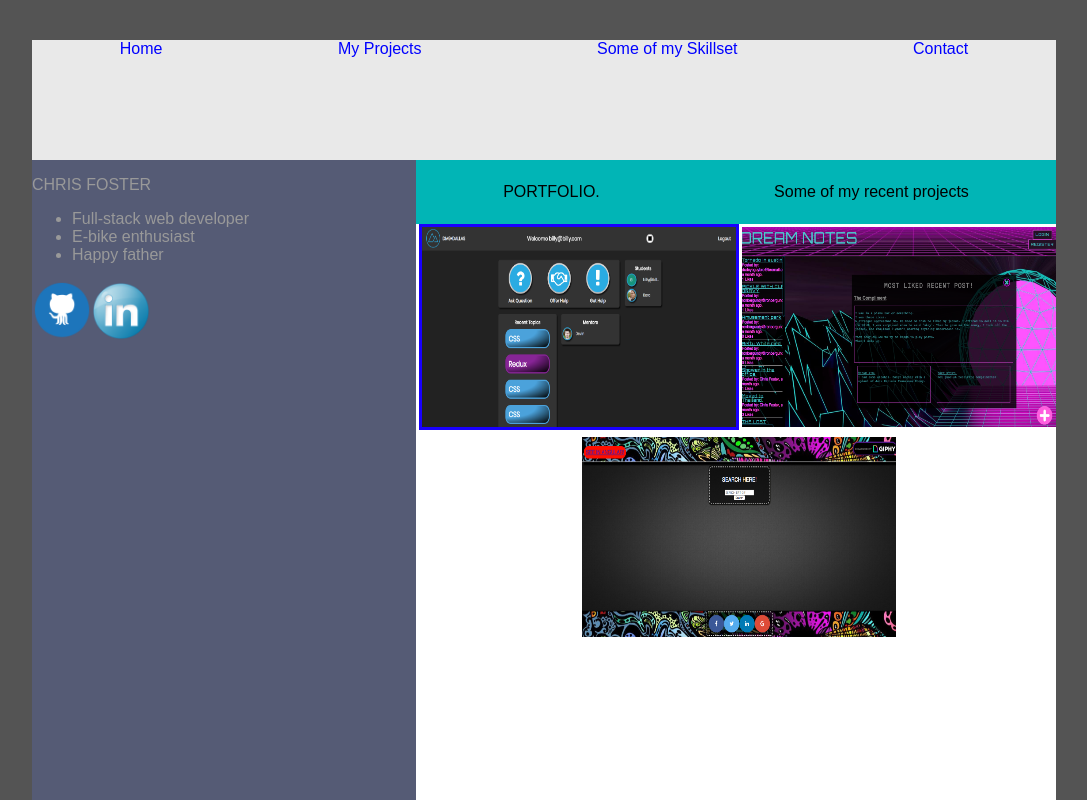
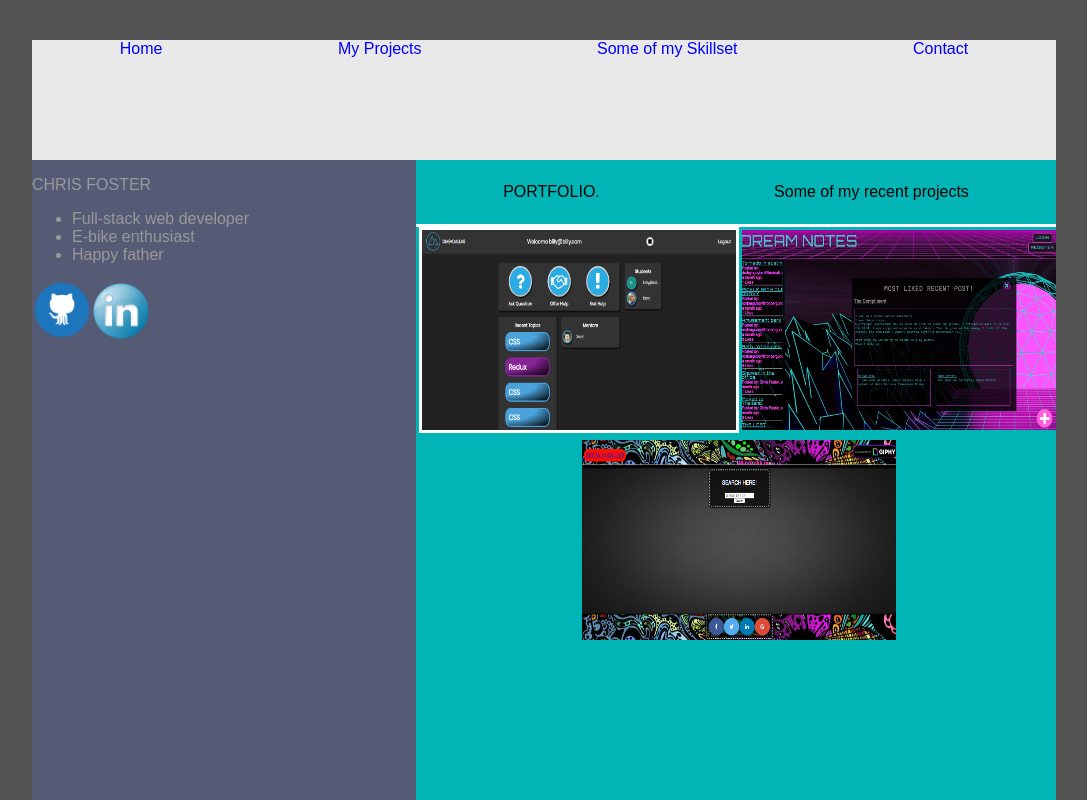
Before and after one commit to chriswfoster/2ndPortfolio, a React (Create React App) app: page /projects in a window 1280 px wide. In both pictures the pointer is over the picture 675 px from the left and 327 px from the top of the page. Shown: the whole page, without its empty margins (96-1183 px from the left). Built offline with nearby package versions, Linux system fonts and the light colour scheme.

Commit message:
More styling

```diff
--- a/src/components/routedchildren/Projects/Projects.js
+++ b/src/components/routedchildren/Projects/Projects.js
@@ -1,13 +1,14 @@
 import React, { Component } from "react"
-import './projects.css'
+import "./projects.css"
 class Projects extends Component {
   render() {
-    return <div className="contact-main">
-      <div className="contact-topbar">
+    return (
+      <div className="contact-main" style={{ backgroundColor: "#01b5b6" }}>
+        <div className="contact-topbar" style={{ borderBottom: "solid white" }}>
           <p> PORTFOLIO. </p>
           <p> Some of my recent projects </p>
         </div>
-        <div className="projecttilesflex" >
+        <div className="projecttilesflex">
           <a
             href="https://www.youtube.com/watch?v=xsKCZNNVW8o&feature=youtu.be"
             style={{ textDecoration: "none" }}
@@ -17,7 +18,8 @@ class Projects extends Component {
           >
             <img
               src={require("./QueueScreenshot.png")}
-                className="projectpictiles" alt="imgz"
+              className="projectpictiles"
+              alt="imgz"
             />
           </a>
           <a
@@ -29,7 +31,8 @@ class Projects extends Component {
           >
             <img
               src={require("./DreamScreenshot.png")}
-                className="projectpictiles" alt="imgz"
+              className="projectpictiles"
+              alt="imgz"
             />
           </a>
           <a
@@ -41,13 +44,13 @@ class Projects extends Component {
           >
             <img
               src={require("./GiphyScreenshot.png")}
-                className="projectpictiles" alt="imgz"
+              className="projectpictiles"
+              alt="imgz"
             />
           </a>
-
         </div>
-
       </div>
+    )
   }
 }
 export default Projects
--- a/src/components/routedchildren/Projects/projects.css
+++ b/src/components/routedchildren/Projects/projects.css
@@ -6,7 +6,7 @@
 }
 .projectpictiles:hover {
   border-style: solid;
-  border-color: rgb(25, 0, 255);
+  border-color: white;
 }
 .projecttilesflex {
   display: flex;
@@ -24,5 +24,5 @@
   color: white;
 }
 .projectlinks:hover {
-  color: blue;
+  color: white;
 }
```
Lines whose indentation alone changed are shown as unchanged.
